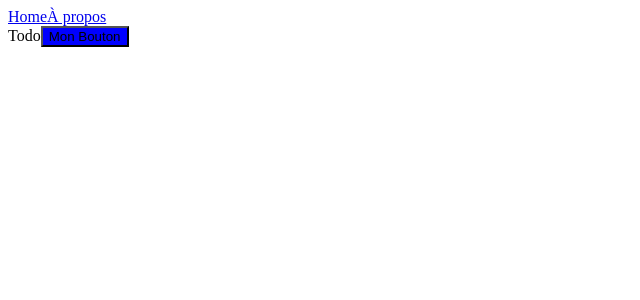
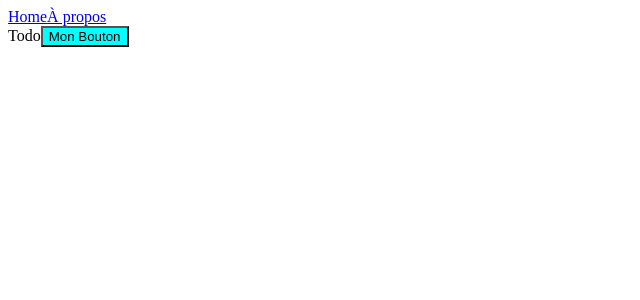
Before and after one commit to ZMomo/todo_react, a React (Create React App) app: page / in a window 1280 px wide. Shown: the top 300 px of the page, without its empty margins (0-640 px from the left). Built offline with nearby package versions, Linux system fonts and the light colour scheme.

Commit message:
Je change la couleur de mon Button en Cyan

```diff
--- a/src/components/Button/index.css
+++ b/src/components/Button/index.css
@@ -1,3 +1,3 @@
 button {
-    background-color: blue;
+    background-color: cyan;
 }
```
